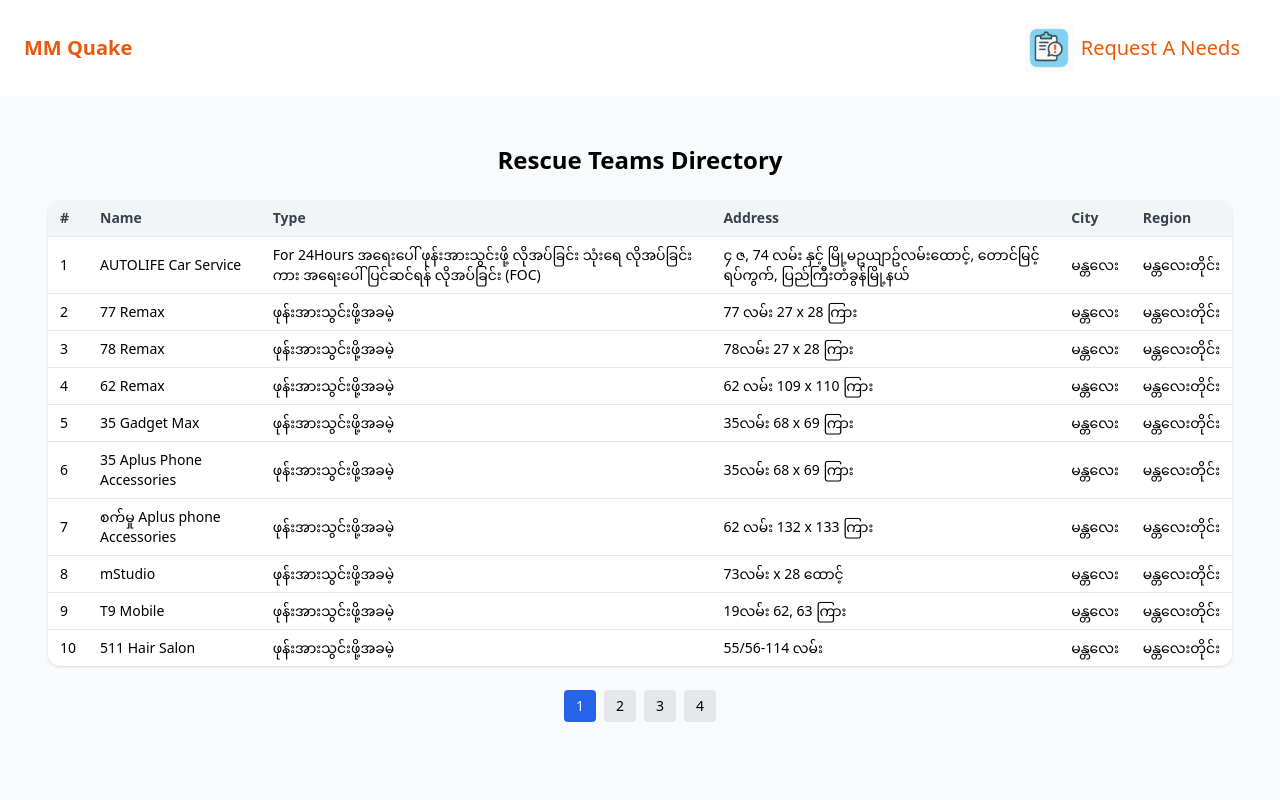
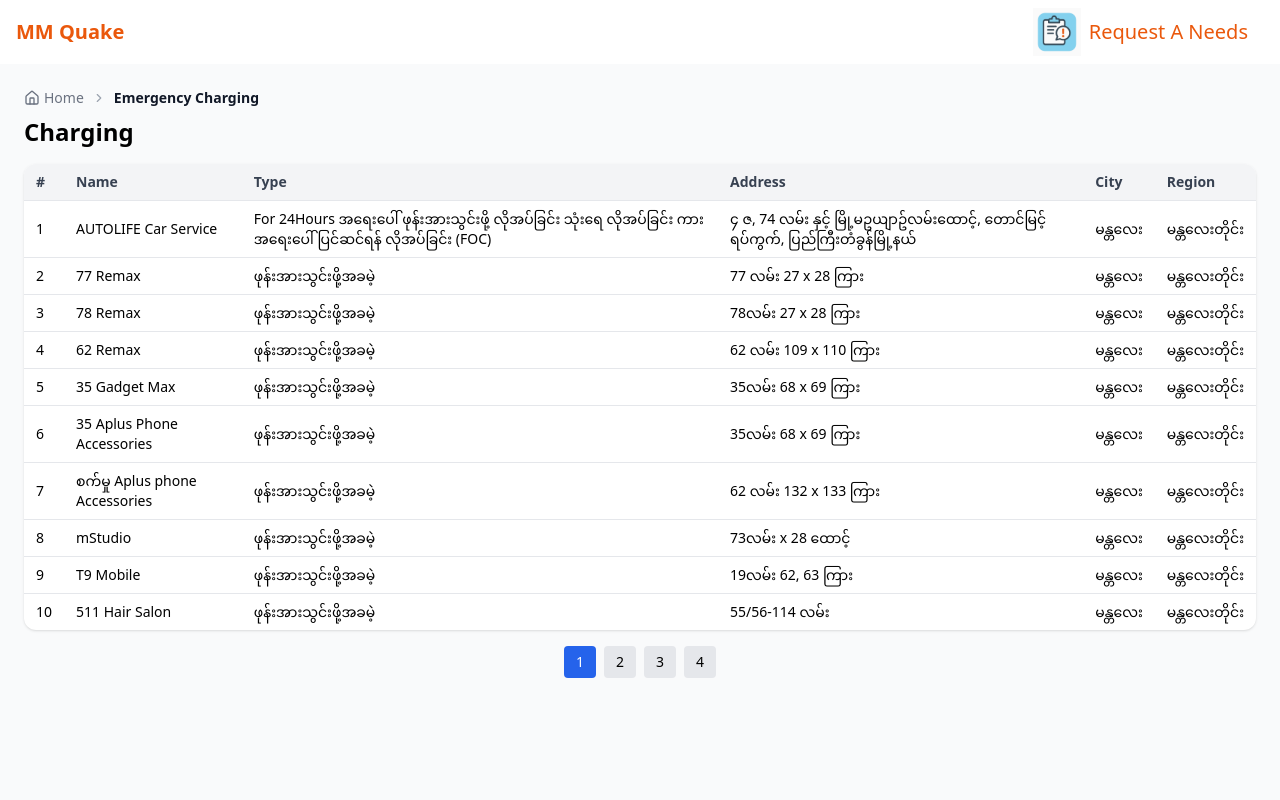
Before and after one commit to thineikhaing/mmquake, a React (Vite) app: page /charging-stations in a window 1280 px wide. Shown: the top 800 px of the page. Built offline with nearby package versions, Linux system fonts and the light colour scheme.

Commit message:
enhance UI

```diff
--- a/src/App.tsx
+++ b/src/App.tsx
@@ -9,6 +9,7 @@ import Footer from "./components/Footer";
 import {useState } from "react";
 import { registerSW } from "virtual:pwa-register";
 import UpdatePrompt from "./components/UpdatePrompt";
+import ScrollToTop from './components/ScrollToTop';
 import "./App.css";
 
 function App() {
@@ -23,8 +24,9 @@ function App() {
   });
   return (
     <>
+      <ScrollToTop />
       <Header/>
-      <div className="space-y-8 p-6 bg-gray-50 min-h-screen">
+      <div className="space-y-2 p-6 bg-gray-50 min-h-screen">
         <Routes>
           <Route path="/" element={<DashboardPage />} />
           <Route path="/rescue-teams" element={<RescueTeamsPage />} />
--- a/src/components/Dashboard/InfoGrid.tsx
+++ b/src/components/Dashboard/InfoGrid.tsx
@@ -8,16 +8,24 @@ interface InfoCard {
   type: string;
   icon: JSX.Element;
   description: string;
+  mmDescription: string;
   route: string;
 }
 
 const cards: InfoCard[] = [
-
+  // {
+  //   type: 'missing',
+  //   title: 'Missing Persons',
+  //   icon: <Users size={28} />,
+  //   description: 'Reported missing individuals in affected areas.',
+  //   route: '/missing-persons',
+  // },
   {
     type: "rescue",
     title: "Rescue Teams",
     icon: <Shield size={28} />,
     description: "Teams deployed for search and rescue operations.",
+    mmDescription: "ကယ်ဆယ်ရေးအဖွဲ့များနှင့် အရေးပေါ်တုံ့ပြန်သူများကို ရှာဖွေပါ",
     route: "/rescue-teams",
   },
   {
@@ -25,6 +33,7 @@ const cards: InfoCard[] = [
     title: "Community Services",
     icon: <HandHelping size={28} />,
     description: "Local aid services offering food & shelter.",
+    mmDescription: "အခမဲ့ဝန်ဆောင်မှုများကို ပြုလုပ်ပေးနေသော အသိုင်းအဝိုင်းအဖွဲ့များကို ရှာဖွေပါ",
     route: "/community-services",
   },
   {
@@ -32,6 +41,7 @@ const cards: InfoCard[] = [
     title: "Free Charging Stations",
     icon: <BatteryCharging size={28} />,
     description: "Mobile charging stations for public use.",
+    mmDescription: "အခမဲ့ဖုန်းအားသွင်းရန်နေရာများကို ရှာဖွေပါ",
     route: "/charging-stations",
   },
 ];
@@ -40,8 +50,8 @@ const InfoGrid: React.FC = () => {
   const navigate = useNavigate();
 
   return (
-    <div>
-      <h2 className="text-xl font-semibold mb-4">Helpful Directories</h2>
+    <div className="p-2">
+      {/* <h2 className="text-xl font-semibold mb-4">Helpful Directories</h2> */}
       <div className="grid grid-cols-1 sm:grid-cols-2 lg:grid-cols-3 gap-3 sm:gap-4">
         {cards.map((card) => (
           <div
@@ -51,7 +61,11 @@ const InfoGrid: React.FC = () => {
           >
             <div className="text-blue-600">{card.icon}</div>
             <h3 className="text-base font-semibold">{card.title}</h3>
-            <p className="text-sm text-gray-600">{card.description}</p>
+            <p className="text-sm text-gray-600">
+              {card.description}
+              <span className="block mt-1 text-sm">{card.mmDescription}</span>
+            </p>
+
           </div>
         ))}
       </div>
--- a/src/components/Dashboard/VerifiedFundraisers.tsx
+++ b/src/components/Dashboard/VerifiedFundraisers.tsx
@@ -59,9 +59,6 @@ const fundraisers: Fundraiser[] = [
 
 const VerifiedFundraisers: React.FC = () => (
   <div className="mb-12">
-    {/* <h2 className="text-xl font-semibold mb-4">
-      Verified Fundraising Organizations
-    </h2> */}
     <div className="grid grid-cols-1 sm:grid-cols-2 lg:grid-cols-2 gap-6">
       {fundraisers.map((f, idx) => (
         <div
--- a/src/components/Header.tsx
+++ b/src/components/Header.tsx
@@ -4,7 +4,7 @@ const Header = () => {
   const navigate = useNavigate();
 
   return (
-    <header className="bg-white shadow-md py-4 px-6 flex justify-between items-center">
+    <header className="bg-white shadow-md px-4 flex justify-between items-center">
       <Link
         to="/"
         className="text-xl font-bold text-orange-600 hover:underline"
--- /dev/null
+++ b/src/components/ScrollToTop.tsx
@@ -0,0 +1,14 @@
+import { useEffect } from 'react';
+import { useLocation } from 'react-router-dom';
+
+const ScrollToTop = () => {
+  const { pathname } = useLocation();
+
+  useEffect(() => {
+    window.scrollTo({ top: 0, left: 0, behavior: 'smooth' });
+  }, [pathname]);
+
+  return null;
+};
+
+export default ScrollToTop;
--- a/src/pages/ChargingPage.tsx
+++ b/src/pages/ChargingPage.tsx
@@ -1,6 +1,8 @@
 // src/pages/RescueTeamsPage.tsx
 import React, { useEffect, useState } from 'react';
 import Papa from 'papaparse';
+import { Home, ChevronRight } from "lucide-react";
+import { Link } from "react-router-dom";
 
 interface Charging {
   Name: string;
@@ -32,10 +34,25 @@ const ChargingPage: React.FC = () => {
   const totalPages = Math.ceil(data.length / perPage);
 
   return (
-    <div className="p-6 space-y-6">
+    <>
+            <nav className="flex items-center text-sm text-gray-600 space-x-2">
+        <Link
+          to="/"
+          className="flex items-center text-gray-500 hover:text-gray-700"
+        >
+          <Home size={16} className="mr-1" />
+          <span>Home</span>
+        </Link>
+        <ChevronRight size={14} className="text-gray-400" />
+        <span className="font-semibold text-gray-900">
+         Emergency Charging
+        </span>
+      </nav>
 
-      <h1 className="text-2xl font-bold">Rescue Teams Directory</h1>
-
+      <div>
+      <div className="flex justify-between items-center mb-4">
+        <h1 className="text-2xl font-bold">Charging</h1>
+        </div>
       <div className="overflow-x-auto bg-white rounded-xl shadow">
         <table className="min-w-full text-sm text-left">
           <thead className="bg-gray-100 text-gray-700">
@@ -82,6 +99,8 @@ const ChargingPage: React.FC = () => {
         </div>
       )}
     </div>
+    </>
+
   );
 };
 
--- a/src/pages/CommunitiesPage.tsx
+++ b/src/pages/CommunitiesPage.tsx
@@ -1,6 +1,8 @@
 // src/pages/RescueTeamsPage.tsx
-import React, { useEffect, useState } from 'react';
-import Papa from 'papaparse';
+import React, { useEffect, useState } from "react";
+import Papa from "papaparse";
+import { Home, ChevronRight } from "lucide-react";
+import { Link } from "react-router-dom";
 
 interface Communities {
   Name: string;
@@ -17,7 +19,7 @@ const CommunitiesPage: React.FC = () => {
   const perPage = 10;
 
   useEffect(() => {
-    fetch('/data/communities.csv')
+    fetch("/data/communities.csv")
       .then((res) => res.text())
       .then((text) => {
         Papa.parse<Communities>(text, {
@@ -33,10 +35,20 @@ const CommunitiesPage: React.FC = () => {
   const totalPages = Math.ceil(data.length / perPage);
 
   return (
-    <div className="p-6 space-y-6">
+    <>
+      <nav className="flex items-center text-sm text-gray-600 space-x-2">
+        <Link to="/" className="flex items-center text-gray-500 hover:text-gray-700">
+          <Home size={16} className="mr-1" />
+          <span>Home</span>
+        </Link>
+        <ChevronRight size={14} className="text-gray-400" />
+        <span className="font-semibold text-gray-900">Communities Services</span>
+      </nav>
 
-      <h1 className="text-2xl font-bold">Rescue Teams Directory</h1>
-
+      <div className="">
+        <div className="flex justify-between items-center mb-4">
+        <h1 className="text-2xl font-bold">Communities Services</h1>
+        </div>
         <div className="overflow-x-auto bg-white rounded-xl shadow">
           <table className="min-w-full text-sm text-left">
             <thead className="bg-gray-100 text-gray-700">
@@ -75,8 +87,8 @@ const CommunitiesPage: React.FC = () => {
                 onClick={() => setCurrentPage(i + 1)}
                 className={`w-8 h-8 text-sm rounded ${
                   currentPage === i + 1
-                  ? 'bg-blue-600 text-white'
-                  : 'bg-gray-200 hover:bg-gray-300'
+                    ? "bg-blue-600 text-white"
+                    : "bg-gray-200 hover:bg-gray-300"
                 }`}
               >
                 {i + 1}
@@ -85,6 +97,7 @@ const CommunitiesPage: React.FC = () => {
           </div>
         )}
       </div>
+    </>
   );
 };
 
--- a/src/pages/DashboardPage.tsx
+++ b/src/pages/DashboardPage.tsx
@@ -9,8 +9,9 @@ const DashboardPage: React.FC = () => {
     <>
       <StatsOverview />
       <EarthquakeMonitor />
+      <InfoGrid />
       <FundraisingSection />
-      <InfoGrid />
+
     </>
   );
 };
--- a/src/pages/RescueTeamsPage.tsx
+++ b/src/pages/RescueTeamsPage.tsx
@@ -1,7 +1,8 @@
 // src/pages/RescueTeamsPage.tsx
-import React, { useEffect, useState } from 'react';
-import Papa from 'papaparse';
-
+import React, { useEffect, useState } from "react";
+import Papa from "papaparse";
+import { Home, ChevronRight } from "lucide-react";
+import { Link } from "react-router-dom";
 interface RescueTeam {
   Region: string;
   Organization: string;
@@ -16,7 +17,7 @@ const RescueTeamsPage: React.FC = () => {
   const perPage = 10;
 
   useEffect(() => {
-    fetch('/data/rescue_teams.csv')
+    fetch("/data/rescue_teams.csv")
       .then((res) => res.text())
       .then((text) => {
         Papa.parse<RescueTeam>(text, {
@@ -32,10 +33,24 @@ const RescueTeamsPage: React.FC = () => {
   const totalPages = Math.ceil(data.length / perPage);
 
   return (
-    <div className="p-6 space-y-6">
-
-      <h1 className="text-2xl font-bold">Rescue Teams Directory</h1>
-
+    <>
+      <nav className="flex items-center text-sm text-gray-600 space-x-2">
+        <Link
+          to="/"
+          className="flex items-center text-gray-500 hover:text-gray-700"
+        >
+          <Home size={16} className="mr-1" />
+          <span>Home</span>
+        </Link>
+        <ChevronRight size={14} className="text-gray-400" />
+        <span className="font-semibold text-gray-900">
+        Rescue Teams
+        </span>
+      </nav>
+      <div>
+        <div className="flex justify-between items-center mb-4">
+        <h1 className="text-2xl font-bold">Rescue Teams </h1>
+        </div>
         <div className="overflow-x-auto bg-white rounded-xl shadow">
           <table className="min-w-full text-sm text-left">
             <thead className="bg-gray-100 text-gray-700">
@@ -72,8 +87,8 @@ const RescueTeamsPage: React.FC = () => {
                 onClick={() => setCurrentPage(i + 1)}
                 className={`w-8 h-8 text-sm rounded ${
                   currentPage === i + 1
-                  ? 'bg-blue-600 text-white'
-                  : 'bg-gray-200 hover:bg-gray-300'
+                    ? "bg-blue-600 text-white"
+                    : "bg-gray-200 hover:bg-gray-300"
                 }`}
               >
                 {i + 1}
@@ -82,6 +97,7 @@ const RescueTeamsPage: React.FC = () => {
           </div>
         )}
       </div>
+    </>
   );
 };
 
```
Also changed, not shown: public/data/crane_service.csv (added). Lines whose indentation alone changed are shown as unchanged.
